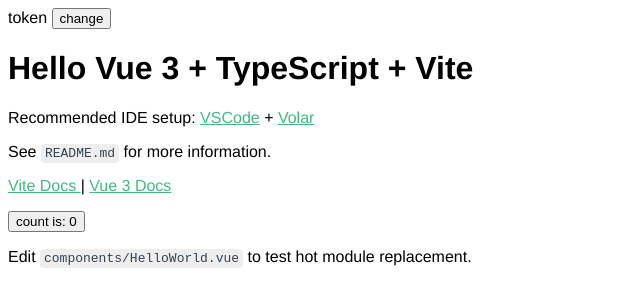
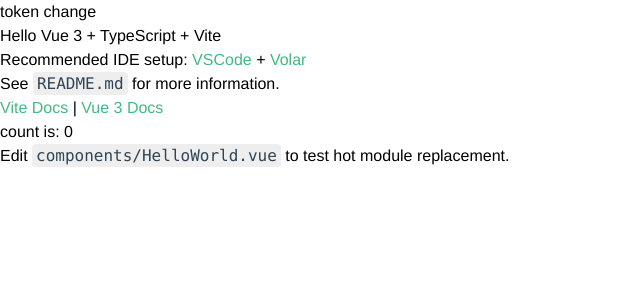
Before and after one commit to shenjiecode/v3-blog, a Vue app: page /#/home in a window 1280 px wide. Shown: the top 306 px of the page, without its empty margins (0-640 px from the left). Built offline with nearby package versions, Linux system fonts and the light colour scheme.

Commit message:
feat: 项目引入tailwind css
tailwind css可以简化手写class,使用预定义的样式也能很好的保证一致化原则

```diff
--- a/package.json
+++ b/package.json
@@ -15,7 +15,10 @@
   "devDependencies": {
     "@types/node": "^17.0.23",
     "@vitejs/plugin-vue": "^2.3.0",
+    "autoprefixer": "^10.4.4",
     "cz-conventional-changelog": "^3.3.0",
+    "postcss": "^8.4.12",
+    "tailwindcss": "^3.0.23",
     "typescript": "^4.5.4",
     "vite": "^2.9.0",
     "vue-tsc": "^0.29.8"
--- /dev/null
+++ b/postcss.config.js
@@ -0,0 +1,6 @@
+module.exports = {
+  plugins: {
+    tailwindcss: {},
+    autoprefixer: {},
+  },
+}
--- a/src/main.ts
+++ b/src/main.ts
@@ -3,6 +3,8 @@
 
 import router from './router/index'
 import { createPinia } from 'pinia'
+
+import './style/index.css'
 
 const pinia = createPinia()
 const app = createApp(App)
--- /dev/null
+++ b/src/style/index.css
@@ -0,0 +1,4 @@
+/* ./src/index.css */
+@tailwind base;
+@tailwind components;
+@tailwind utilities;
--- a/src/views/home/index.vue
+++ b/src/views/home/index.vue
@@ -1,6 +1,6 @@
 <template>
     {{ token }}
-    <button @click="changeToken">change</button>
+    <button class="bg-red-500" @click="changeToken">change</button>
     <HelloWorld msg="Hello Vue 3 + TypeScript + Vite" />
 </template>
 
--- /dev/null
+++ b/tailwind.config.js
@@ -0,0 +1,8 @@
+module.exports = {
+  purge: ['./index.html', './src/**/*.{vue,js,ts,jsx,tsx}'],
+  content: [],
+  theme: {
+    extend: {},
+  },
+  plugins: [],
+}
```
